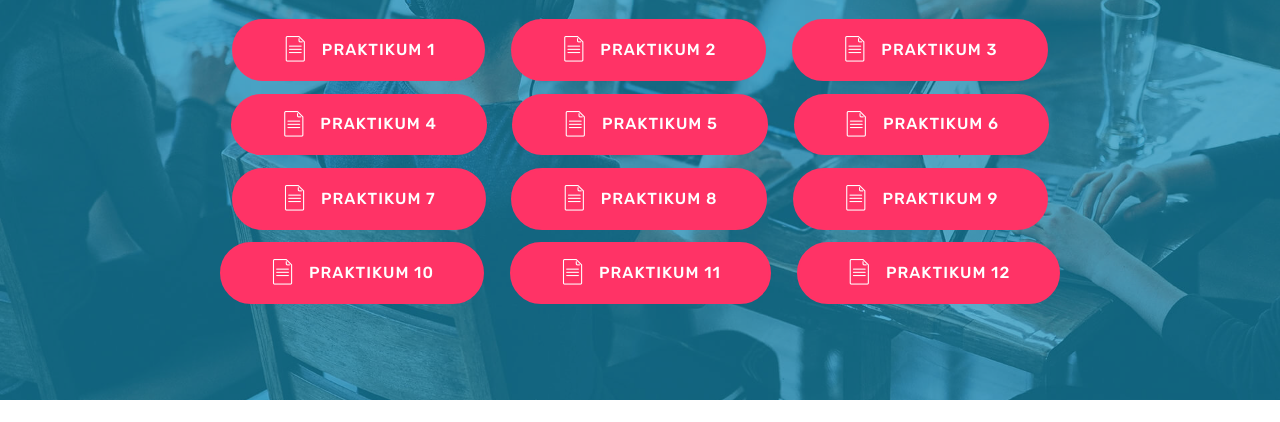
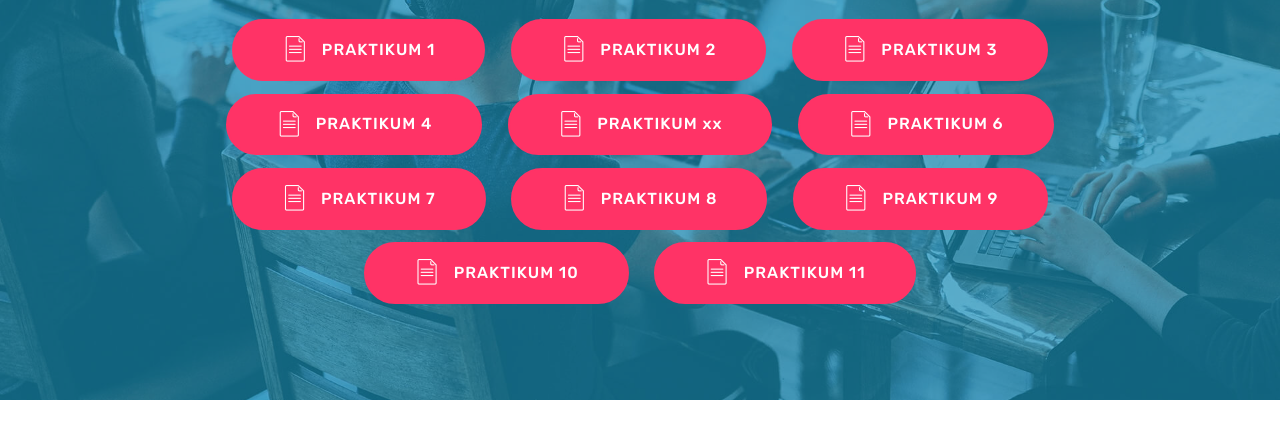
Before and after one commit to Ariandy007/1800016101-Multimedia-Online-A, a plain HTML site: page index.html in a window 1280 px wide. Shown: the part 378-800 px from the top of the page. Drawn offline with Linux system fonts and the light colour scheme; files whose address does not match are found by name.

Commit message:
Update index.html

```diff
--- a/index.html
+++ b/index.html
@@ -72,14 +72,13 @@
                         <span class="mbr-iconfont mbri-file"></span>PRAKTIKUM 2</a> <a class="btn btn-md btn-secondary display-4" href="page3.html">
                         <span class="mbr-iconfont mbri-file"></span>PRAKTIKUM 3</a> <a class="btn btn-md btn-secondary display-4" href="page4.html">
                         <span class="mbr-iconfont mbri-file"></span>PRAKTIKUM 4</a> <a class="btn btn-md btn-secondary display-4" href="page5.html">
-                        <span class="mbr-iconfont mbri-file"></span>PRAKTIKUM 5</a> <a class="btn btn-md btn-secondary display-4" href="page6.html">
+                        <span class="mbr-iconfont mbri-file"></span>PRAKTIKUM xx</a> <a class="btn btn-md btn-secondary display-4" href="page6.html">
                         <span class="mbr-iconfont mbri-file"></span>PRAKTIKUM 6</a> <a class="btn btn-md btn-secondary display-4" href="page7.html">
                         <span class="mbr-iconfont mbri-file"></span>PRAKTIKUM 7</a> <a class="btn btn-md btn-secondary display-4" href="page8.html">
                         <span class="mbr-iconfont mbri-file"></span>PRAKTIKUM 8</a> <a class="btn btn-md btn-secondary display-4" href="page9.html">
                         <span class="mbr-iconfont mbri-file"></span>PRAKTIKUM 9</a> <a class="btn btn-md btn-secondary display-4" href="page10.html">
                         <span class="mbr-iconfont mbri-file"></span>PRAKTIKUM 10</a> <a class="btn btn-md btn-secondary display-4" href="page11.html">
-                   <span class="mbr-iconfont mbri-file"></span>PRAKTIKUM 11</a> <a class="btn btn-md btn-secondary display-4" href="page12.html">
-                        <span class="mbr-iconfont mbri-file"></span>PRAKTIKUM 12</a></div>
+                        <span class="mbr-iconfont mbri-file"></span>PRAKTIKUM 11</a></div>
             </div>
         </div>
     </div>
```
